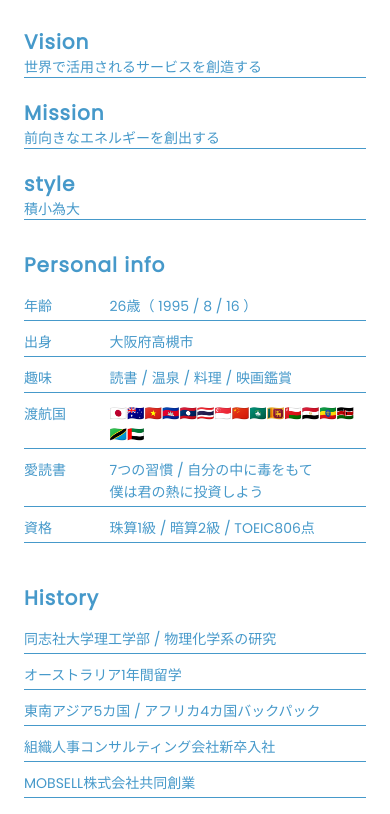
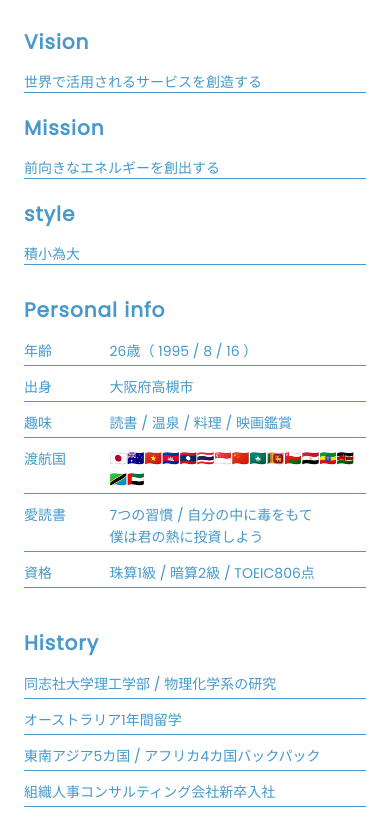
Before and after one commit to mobsell/portfolio, a plain HTML site: page index.html in a window 390 px wide. Shown: the part 967-1781 px from the top of the page. Drawn offline with nearby package versions, Linux system fonts and the light colour scheme; some packages are replaced by stand-ins of ours.

Commit message:
Update style.css

```diff
--- a/css/style.css
+++ b/css/style.css
@@ -703,7 +703,7 @@ img {max-width: 100%;}
   font-weight: 700;
   width: 100%;
   letter-spacing: 1px;
-  margin-bottom: 0px;
+  margin-bottom: 15px;
   border-bottom: none;
 }
 
```
